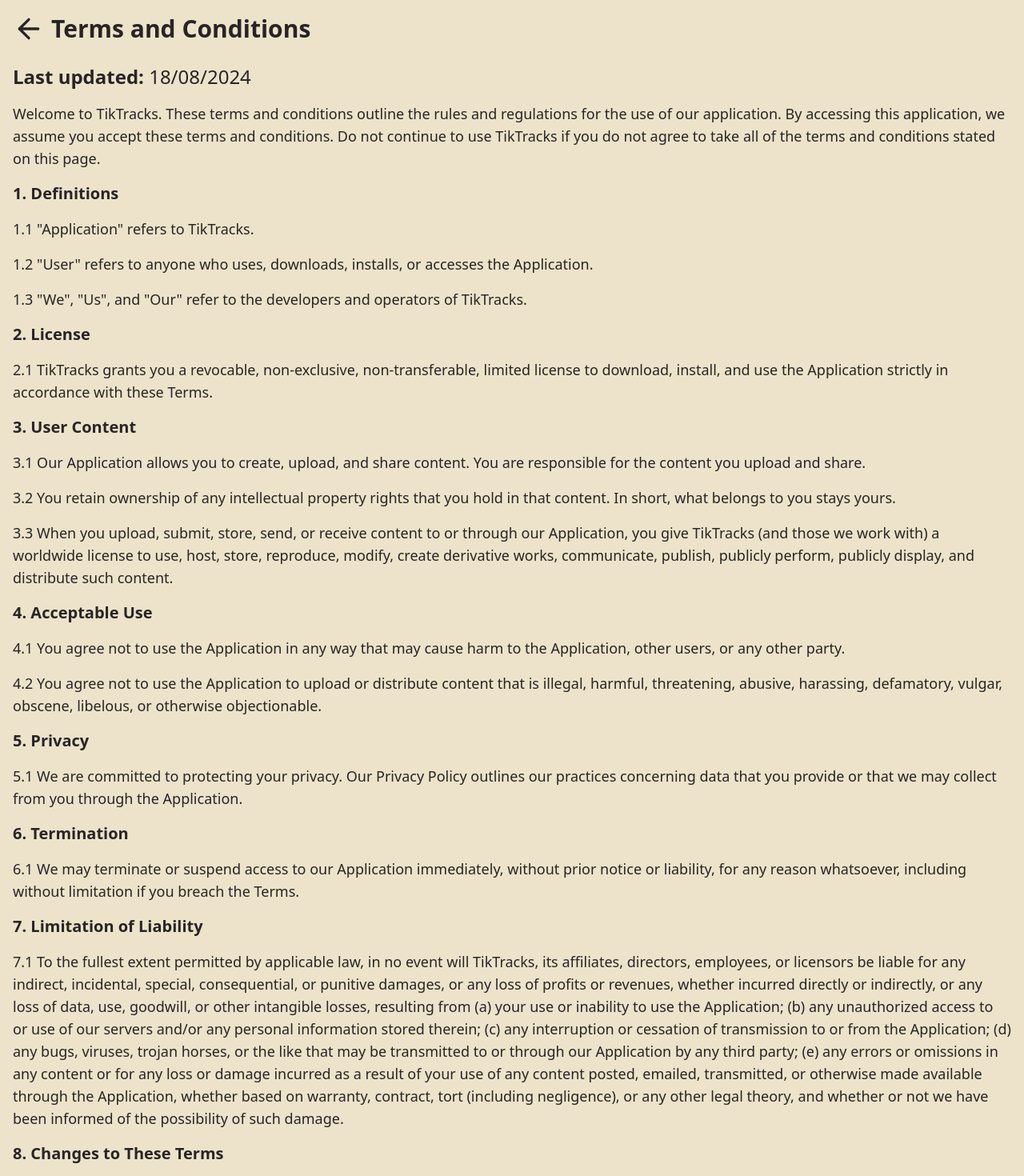
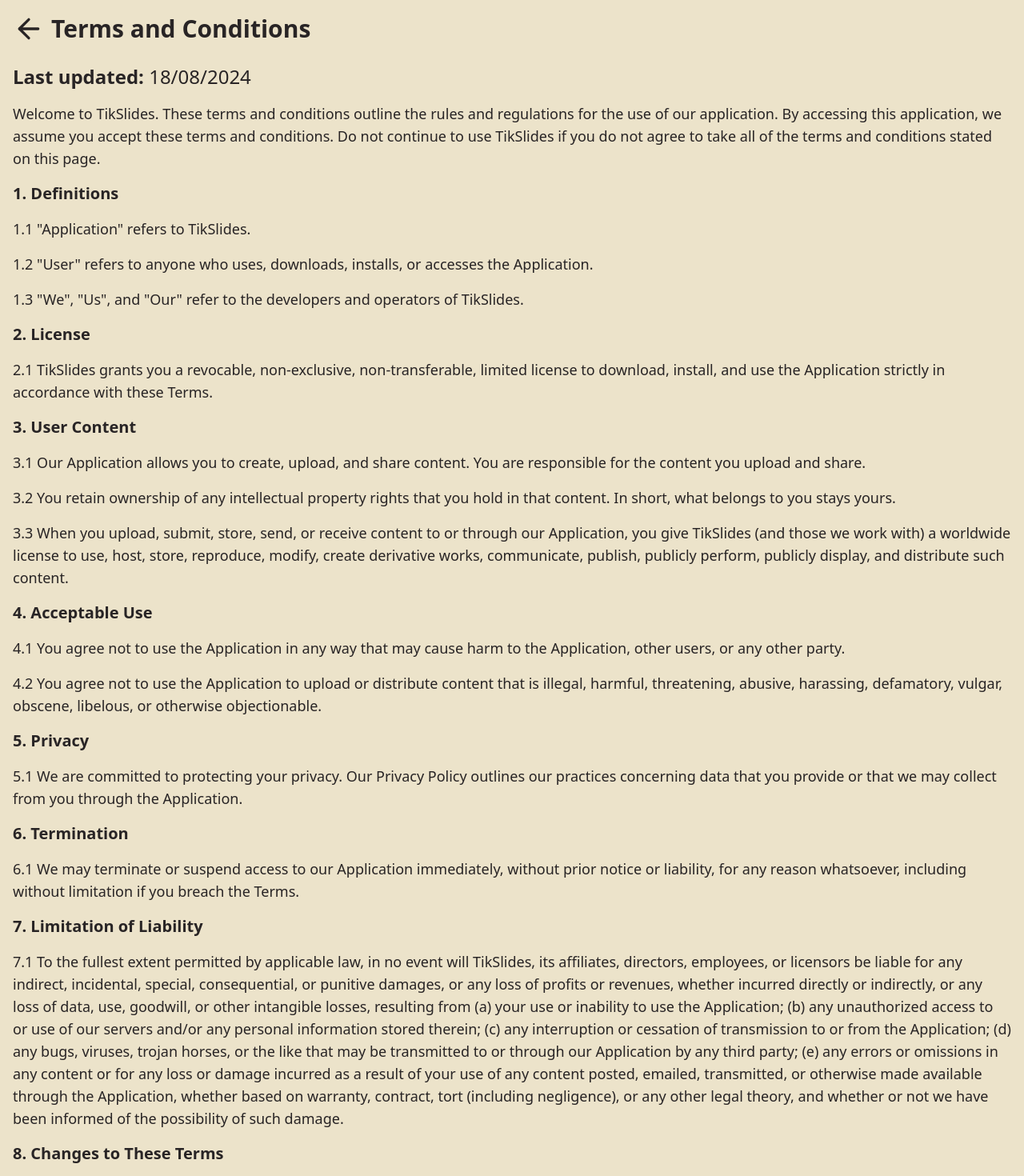
Before and after one commit to travislicious/tikslides, a React (Vite) app in the folder client/: page /terms in a window 1280 px wide. Shown: the top 1470 px of the page at 80% size. Built offline with nearby package versions, Linux system fonts and the light colour scheme.

Commit message:
"Rename 'TikTracks' to 'TikSlides' in About and Terms pages"

```diff
--- a/client/src/pages/About.tsx
+++ b/client/src/pages/About.tsx
@@ -8,16 +8,16 @@
                 <Link to="/">
                     <ArrowLeft className="md:size-10"/>
                 </Link>
-                <h1 className="font-bold md:text-3xl">About TikTracks.</h1>
+                <h1 className="font-bold md:text-3xl">About TikSlides.</h1>
             </div>
-            <h1 className="text-2xl font-bold md:text-4xl">TikTracks.</h1>
+            <h1 className="text-2xl font-bold md:text-4xl">TikSlides.</h1>
             <hr className="border border-neutral"/>
-            <p className="md:text-xl">TikTracks is a website who helps downloading Tiktok Tracks from videos using a single link in one click, all for free. You can download the audio only, a video made with the source video cover and a video made with the song cover.</p>
+            <p className="md:text-xl">TikSlides is a website who helps converting Tiktok Slideshows of any length into videos.</p>
             <h2 className="font-bold md:text-2xl">Key Features.</h2>
             <ul className="pl-2 flex flex-col gap-2 md:text-xl">
                 <li>- Fast And Easy Use.</li>
                 <li>- Intuitive UI.</li>
-                <li>- Multiple Download Options.</li>
+                <li>- Multiple conversion options.</li>
                 <li>- 100 % Legal</li>
                 <li>- Free.</li>
             </ul>
--- a/client/src/pages/Terms.tsx
+++ b/client/src/pages/Terms.tsx
@@ -12,20 +12,20 @@
             </div>
             <p className="md:text-2xl"><strong>Last updated:</strong> 18/08/2024</p>
 
-            <p className="md:text-lg">Welcome to TikTracks. These terms and conditions outline the rules and regulations for the use of our application. By accessing this application, we assume you accept these terms and conditions. Do not continue to use TikTracks if you do not agree to take all of the terms and conditions stated on this page.</p>
+            <p className="md:text-lg">Welcome to TikSlides. These terms and conditions outline the rules and regulations for the use of our application. By accessing this application, we assume you accept these terms and conditions. Do not continue to use TikSlides if you do not agree to take all of the terms and conditions stated on this page.</p>
 
             <h2 className="font-bold md:text-xl">1. Definitions</h2>
-            <p className="md:text-lg">1.1 "Application" refers to TikTracks.</p>
+            <p className="md:text-lg">1.1 "Application" refers to TikSlides.</p>
             <p className="md:text-lg">1.2 "User" refers to anyone who uses, downloads, installs, or accesses the Application.</p>
-            <p className="md:text-lg">1.3 "We", "Us", and "Our" refer to the developers and operators of TikTracks.</p>
+            <p className="md:text-lg">1.3 "We", "Us", and "Our" refer to the developers and operators of TikSlides.</p>
 
             <h2 className="font-bold md:text-xl">2. License</h2>
-            <p className="md:text-lg">2.1 TikTracks grants you a revocable, non-exclusive, non-transferable, limited license to download, install, and use the Application strictly in accordance with these Terms.</p>
+            <p className="md:text-lg">2.1 TikSlides grants you a revocable, non-exclusive, non-transferable, limited license to download, install, and use the Application strictly in accordance with these Terms.</p>
 
             <h2 className="font-bold md:text-xl">3. User Content</h2>
             <p className="md:text-lg">3.1 Our Application allows you to create, upload, and share content. You are responsible for the content you upload and share.</p>
             <p className="md:text-lg">3.2 You retain ownership of any intellectual property rights that you hold in that content. In short, what belongs to you stays yours.</p>
-            <p className="md:text-lg">3.3 When you upload, submit, store, send, or receive content to or through our Application, you give TikTracks (and those we work with) a worldwide license to use, host, store, reproduce, modify, create derivative works, communicate, publish, publicly perform, publicly display, and distribute such content.</p>
+            <p className="md:text-lg">3.3 When you upload, submit, store, send, or receive content to or through our Application, you give TikSlides (and those we work with) a worldwide license to use, host, store, reproduce, modify, create derivative works, communicate, publish, publicly perform, publicly display, and distribute such content.</p>
 
             <h2 className="font-bold md:text-xl">4. Acceptable Use</h2>
             <p className="md:text-lg">4.1 You agree not to use the Application in any way that may cause harm to the Application, other users, or any other party.</p>
@@ -38,7 +38,7 @@
             <p className="md:text-lg">6.1 We may terminate or suspend access to our Application immediately, without prior notice or liability, for any reason whatsoever, including without limitation if you breach the Terms.</p>
 
             <h2 className="font-bold md:text-xl">7. Limitation of Liability</h2>
-            <p className="md:text-lg">7.1 To the fullest extent permitted by applicable law, in no event will TikTracks, its affiliates, directors, employees, or licensors be liable for any indirect, incidental, special, consequential, or punitive damages, or any loss of profits or revenues, whether incurred directly or indirectly, or any loss of data, use, goodwill, or other intangible losses, resulting from (a) your use or inability to use the Application; (b) any unauthorized access to or use of our servers and/or any personal information stored therein; (c) any interruption or cessation of transmission to or from the Application; (d) any bugs, viruses, trojan horses, or the like that may be transmitted to or through our Application by any third party; (e) any errors or omissions in any content or for any loss or damage incurred as a result of your use of any content posted, emailed, transmitted, or otherwise made available through the Application, whether based on warranty, contract, tort (including negligence), or any other legal theory, and whether or not we have been informed of the possibility of such damage.</p>
+            <p className="md:text-lg">7.1 To the fullest extent permitted by applicable law, in no event will TikSlides, its affiliates, directors, employees, or licensors be liable for any indirect, incidental, special, consequential, or punitive damages, or any loss of profits or revenues, whether incurred directly or indirectly, or any loss of data, use, goodwill, or other intangible losses, resulting from (a) your use or inability to use the Application; (b) any unauthorized access to or use of our servers and/or any personal information stored therein; (c) any interruption or cessation of transmission to or from the Application; (d) any bugs, viruses, trojan horses, or the like that may be transmitted to or through our Application by any third party; (e) any errors or omissions in any content or for any loss or damage incurred as a result of your use of any content posted, emailed, transmitted, or otherwise made available through the Application, whether based on warranty, contract, tort (including negligence), or any other legal theory, and whether or not we have been informed of the possibility of such damage.</p>
 
             <h2 className="font-bold md:text-xl">8. Changes to These Terms</h2>
             <p className="md:text-lg">8.1 We reserve the right, at our sole discretion, to modify or replace these Terms at any time. If a revision is material, we will try to provide at least 30 days' notice prior to any new terms taking effect. What constitutes a material change will be determined at our sole discretion.</p>
@@ -46,7 +46,7 @@
             <h2 className="font-bold md:text-xl">9. Contact Us</h2>
             <p className="md:text-lg">9.1 If you have any questions about these Terms, please contact us at <a href="mailto:youngtravislicious@gmail.com" className="text-accent">youngtravislicious@gmail.com</a>.</p>
 
-            <p className="md:text-lg">By using TikTracks, you agree to be bound by these Terms and Conditions.</p>
+            <p className="md:text-lg">By using TikSlides, you agree to be bound by these Terms and Conditions.</p>
         </main>
     )
 }
```
